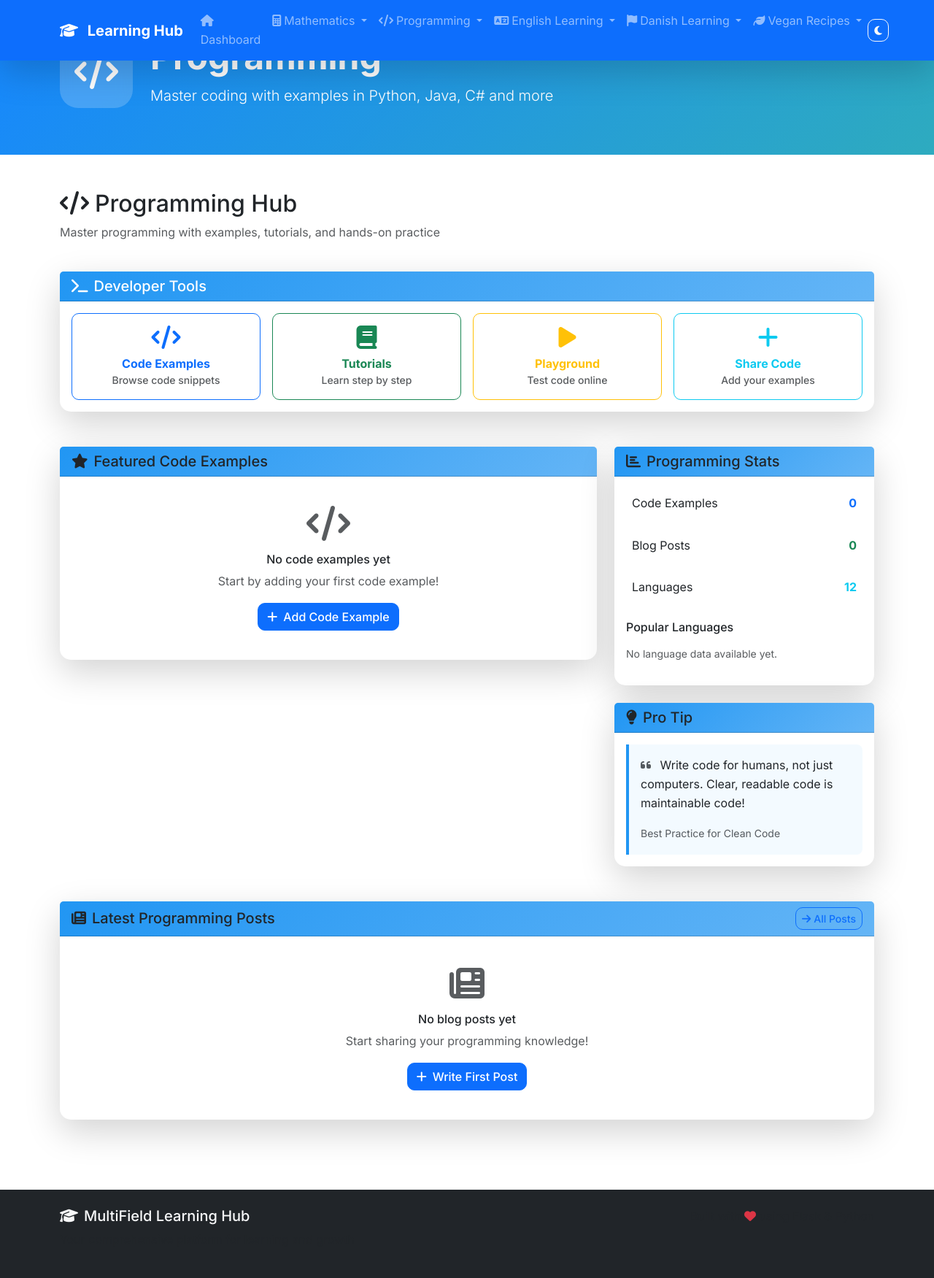
After one commit to davidgalfi/-MultiField-Learning-Hub, a Flask app: page /programming/ in a window 1280 px wide. The commit adds this page. Shown: the whole page at 73% size. Run offline with Flask 3, Linux system fonts and the light colour scheme.

Commit message:
Complete programming field with code playground, tutorials, and enhanced developer experience
feat: implement comprehensive programming blog with code examples, syntax highlighting, and interactive features

```diff
--- a/static/css/style.css
+++ b/static/css/style.css
@@ -884,3 +884,168 @@ body {
     0% { transform: rotate(0deg); }
     100% { transform: rotate(360deg); }
 }
+
+
+/* static/css/style.css - Add programming theme styles */
+
+/* Programming Theme Colors */
+:root {
+    --code-primary: #2196F3;
+    --code-secondary: #64B5F6;
+    --code-accent: #1976D2;
+    --code-bg: linear-gradient(135deg, #2196F3 0%, #64B5F6 100%);
+}
+
+/* Programming Theme Styles */
+.bg-gradient-code {
+    background: var(--code-bg) !important;
+}
+
+.code-example-card {
+    transition: all 0.3s ease;
+    cursor: pointer;
+}
+
+.code-example-card:hover {
+    transform: translateY(-5px);
+    box-shadow: 0 8px 25px rgba(0,0,0,0.15);
+}
+
+.code-preview {
+    position: relative;
+    overflow-x: auto;
+}
+
+.code-preview pre {
+    margin: 0;
+    border-radius: 6px;
+    font-family: 'Fira Code', 'Monaco', 'Consolas', monospace;
+    font-size: 12px;
+    line-height: 1.4;
+}
+
+/* Language Badge Colors */
+.badge {
+    font-size: 0.75rem;
+    padding: 0.375rem 0.75rem;
+}
+
+/* Like Button Animation */
+.like-btn {
+    transition: all 0.3s ease;
+}
+
+.like-btn.liked {
+    transform: scale(1.2);
+    color: #e74c3c;
+}
+
+.like-btn:hover {
+    transform: scale(1.1);
+}
+
+/* Programming Tip Styling */
+.programming-tip {
+    padding: 1rem;
+    border-left: 4px solid var(--code-primary);
+    background: rgba(33, 150, 243, 0.05);
+    border-radius: 0 8px 8px 0;
+}
+
+/* Code Playground Styles */
+.code-editor {
+    border: 2px solid #e9ecef;
+    border-radius: 8px;
+    background: #1e1e1e;
+    color: #d4d4d4;
+    font-family: 'Fira Code', monospace;
+    font-size: 14px;
+    line-height: 1.6;
+    padding: 1rem;
+    min-height: 300px;
+    resize: vertical;
+}
+
+.code-editor:focus {
+    border-color: var(--code-primary);
+    box-shadow: 0 0 0 0.2rem rgba(33, 150, 243, 0.25);
+    outline: none;
+}
+
+/* Language Distribution Progress */
+.progress {
+    border-radius: 10px;
+    overflow: hidden;
+}
+
+.progress-bar {
+    transition: width 0.8s ease;
+}
+
+/* Stats Animation */
+.stat-item {
+    transition: all 0.3s ease;
+    padding: 0.5rem;
+    border-radius: 6px;
+}
+
+.stat-item:hover {
+    background: rgba(33, 150, 243, 0.1);
+    transform: translateX(5px);
+}
+
+/* Mobile Responsiveness */
+@media (max-width: 768px) {
+    .code-preview pre {
+        font-size: 11px;
+        padding: 0.75rem;
+    }
+
+    .programming-tip {
+        padding: 0.75rem;
+    }
+
+    .code-example-card {
+        margin-bottom: 1rem;
+    }
+}
+
+/* Syntax Highlighting Enhancements */
+.language-python { color: #3776ab; }
+.language-javascript { color: #f7df1e; }
+.language-java { color: #ed8b00; }
+.language-csharp { color: #239120; }
+.language-cpp { color: #00599c; }
+.language-go { color: #00add8; }
+.language-rust { color: #000000; }
+.language-php { color: #777bb4; }
+.language-ruby { color: #cc342d; }
+.language-typescript { color: #3178c6; }
+
+/* Code Block Copy Button */
+.code-block-container {
+    position: relative;
+}
+
+.copy-code-btn {
+    position: absolute;
+    top: 10px;
+    right: 10px;
+    background: rgba(0,0,0,0.7);
+    color: white;
+    border: none;
+    border-radius: 4px;
+    padding: 0.25rem 0.5rem;
+    font-size: 0.75rem;
+    cursor: pointer;
+    opacity: 0;
+    transition: opacity 0.3s ease;
+}
+
+.code-block-container:hover .copy-code-btn {
+    opacity: 1;
+}
+
+.copy-code-btn:hover {
+    background: rgba(0,0,0,0.9);
+}
--- /dev/null
+++ b/templates/programming/index.html
@@ -0,0 +1,236 @@
+<!-- templates/programming/index.html -->
+{% extends "field_base.html" %}
+
+{% block title %}Programming - Learning Hub{% endblock %}
+
+{% block field_content %}
+<div class="row mb-4">
+    <div class="col">
+        <h2><i class="fas fa-code me-2"></i>Programming Hub</h2>
+        <p class="text-muted">Master programming with examples, tutorials, and hands-on practice</p>
+    </div>
+</div>
+
+<!-- Quick Actions -->
+<div class="row g-4 mb-5">
+    <div class="col-12" data-aos="fade-up">
+        <div class="card border-0 shadow-lg">
+            <div class="card-header bg-gradient-code text-white">
+                <h5 class="card-title mb-0">
+                    <i class="fas fa-terminal me-2"></i>Developer Tools
+                </h5>
+            </div>
+            <div class="card-body">
+                <div class="row g-3">
+                    <div class="col-md-3">
+                        <a href="{{ url_for('programming.examples') }}" class="btn btn-outline-primary w-100 h-100 py-3 text-decoration-none">
+                            <i class="fas fa-code fa-2x mb-2 d-block"></i>
+                            <strong>Code Examples</strong>
+                            <small class="d-block text-muted">Browse code snippets</small>
+                        </a>
+                    </div>
+                    <div class="col-md-3">
+                        <a href="{{ url_for('programming.tutorials') }}" class="btn btn-outline-success w-100 h-100 py-3 text-decoration-none">
+                            <i class="fas fa-book fa-2x mb-2 d-block"></i>
+                            <strong>Tutorials</strong>
+                            <small class="d-block text-muted">Learn step by step</small>
+                        </a>
+                    </div>
+                    <div class="col-md-3">
+                        <a href="{{ url_for('programming.code_playground') }}" class="btn btn-outline-warning w-100 h-100 py-3 text-decoration-none">
+                            <i class="fas fa-play fa-2x mb-2 d-block"></i>
+                            <strong>Playground</strong>
+                            <small class="d-block text-muted">Test code online</small>
+                        </a>
+                    </div>
+                    <div class="col-md-3">
+                        <a href="{{ url_for('programming.create_example_form') }}" class="btn btn-outline-info w-100 h-100 py-3 text-decoration-none">
+                            <i class="fas fa-plus fa-2x mb-2 d-block"></i>
+                            <strong>Share Code</strong>
+                            <small class="d-block text-muted">Add your examples</small>
+                        </a>
+                    </div>
+                </div>
+            </div>
+        </div>
+    </div>
+</div>
+
+<!-- Stats and Overview -->
+<div class="row g-4 mb-5">
+    <div class="col-lg-8" data-aos="fade-right">
+        <div class="card border-0 shadow-lg">
+            <div class="card-header">
+                <h5 class="card-title mb-0">
+                    <i class="fas fa-star me-2"></i>Featured Code Examples
+                </h5>
+            </div>
+            <div class="card-body">
+                {% if recent_examples %}
+                <div class="row g-3">
+                    {% for example in recent_examples %}
+                    <div class="col-md-6">
+                        <div class="code-example-card card h-100 border-0 bg-light">
+                            <div class="card-body">
+                                <div class="d-flex justify-content-between align-items-start mb-2">
+                                    <span class="badge bg-primary">
+                                        {{ example.language.title() }}
+                                    </span>
+                                    <div class="d-flex align-items-center">
+                                        <i class="fas fa-heart text-danger me-1"></i>
+                                        <small>{{ example.likes or 0 }}</small>
+                                    </div>
+                                </div>
+                                <h6 class="card-title">{{ example.title }}</h6>
+                                <p class="card-text text-muted small">{{ (example.description or '')[:80] }}...</p>
+
+                                <!-- Code Preview -->
+                                <div class="code-preview mb-2">
+                                    <pre class="bg-dark text-light p-2 rounded small"><code>{{ (example.code or '')[:100] }}{% if (example.code or '')|length > 100 %}...{% endif %}</code></pre>
+                                </div>
+
+                                <div class="d-flex justify-content-between align-items-center">
+                                    <small class="text-muted">{{ example.created_at.strftime('%b %d') if example.created_at else 'Recent' }}</small>
+                                    <a href="{{ url_for('programming.example_detail', example_id=example.id) }}"
+                                       class="btn btn-sm btn-outline-primary">
+                                        <i class="fas fa-eye me-1"></i>View Code
+                                    </a>
+                                </div>
+                            </div>
+                        </div>
+                    </div>
+                    {% endfor %}
+                </div>
+                {% else %}
+                <div class="text-center py-4">
+                    <i class="fas fa-code fa-3x text-muted mb-3"></i>
+                    <h6>No code examples yet</h6>
+                    <p class="text-muted">Start by adding your first code example!</p>
+                    <a href="{{ url_for('programming.create_example_form') }}" class="btn btn-primary">
+                        <i class="fas fa-plus me-2"></i>Add Code Example
+                    </a>
+                </div>
+                {% endif %}
+            </div>
+        </div>
+    </div>
+
+    <div class="col-lg-4" data-aos="fade-left">
+        <!-- Programming Stats -->
+        <div class="card border-0 shadow-lg mb-4">
+            <div class="card-header">
+                <h5 class="card-title mb-0">
+                    <i class="fas fa-chart-bar me-2"></i>Programming Stats
+                </h5>
+            </div>
+            <div class="card-body">
+                <div class="stats-grid">
+                    <div class="stat-item mb-3">
+                        <div class="d-flex justify-content-between">
+                            <span>Code Examples</span>
+                            <strong class="text-primary">{{ stats.total_examples }}</strong>
+                        </div>
+                    </div>
+                    <div class="stat-item mb-3">
+                        <div class="d-flex justify-content-between">
+                            <span>Blog Posts</span>
+                            <strong class="text-success">{{ stats.total_posts }}</strong>
+                        </div>
+                    </div>
+                    <div class="stat-item mb-3">
+                        <div class="d-flex justify-content-between">
+                            <span>Languages</span>
+                            <strong class="text-info">{{ stats.languages|length }}</strong>
+                        </div>
+                    </div>
+                </div>
+
+                <!-- Language Distribution -->
+                <h6 class="mt-4 mb-3">Popular Languages</h6>
+                {% for language, count in stats.language_distribution[:5] %}
+                    <div class="d-flex justify-content-between align-items-center mb-2">
+                        <span class="small">{{ language.title() }}</span>
+                        <div class="d-flex align-items-center">
+                            <div class="progress" style="width: 60px; height: 8px;">
+                                <div class="progress-bar bg-primary" style="width: {{ (count / (stats.total_examples or 1) * 100)|round|int }}%"></div>
+                            </div>
+                            <span class="small text-muted ms-2">{{ count }}</span>
+                        </div>
+                    </div>
+                {% else %}
+                    <p class="small text-muted">No language data available yet.</p>
+                {% endfor %}
+            </div>
+        </div>
+
+        <!-- Programming Tip -->
+        <div class="card border-0 shadow-lg">
+            <div class="card-header">
+                <h5 class="card-title mb-0">
+                    <i class="fas fa-lightbulb me-2"></i>Pro Tip
+                </h5>
+            </div>
+            <div class="card-body">
+                <div class="programming-tip">
+                    <p class="mb-3">
+                        <i class="fas fa-quote-left text-muted me-2"></i>
+                        Write code for humans, not just computers. Clear, readable code is maintainable code!
+                    </p>
+                    <small class="text-muted">Best Practice for Clean Code</small>
+                </div>
+            </div>
+        </div>
+    </div>
+</div>
+
+<!-- Recent Blog Posts -->
+<div class="row g-4">
+    <div class="col-12" data-aos="fade-up">
+        <div class="card border-0 shadow-lg">
+            <div class="card-header d-flex justify-content-between align-items-center">
+                <h5 class="card-title mb-0">
+                    <i class="fas fa-newspaper me-2"></i>Latest Programming Posts
+                </h5>
+                <a href="{{ url_for('programming.blog_posts') }}" class="btn btn-sm btn-outline-primary">
+                    <i class="fas fa-arrow-right me-1"></i>All Posts
+                </a>
+            </div>
+            <div class="card-body">
+                {% if recent_posts %}
+                <div class="row g-3">
+                    {% for post in recent_posts %}
+                    <div class="col-md-4">
+                        <div class="card h-100 border-0 bg-light">
+                            <div class="card-body">
+                                <h6 class="card-title">
+                                    <a href="{{ url_for('programming.blog_post_detail', post_id=post.id) }}" class="text-decoration-none">
+                                        {{ post.title }}
+                                    </a>
+                                </h6>
+                                {% if post.excerpt %}
+                                <p class="card-text small text-muted">{{ post.excerpt[:100] }}...</p>
+                                {% endif %}
+                                <div class="d-flex justify-content-between align-items-center">
+                                    <small class="text-muted">{{ post.author or 'Admin' }}</small>
+                                    <small class="text-muted">{{ post.created_at.strftime('%b %d') if post.created_at else 'Recent' }}</small>
+                                </div>
+                            </div>
+                        </div>
+                    </div>
+                    {% endfor %}
+                </div>
+                {% else %}
+                <div class="text-center py-4">
+                    <i class="fas fa-newspaper fa-3x text-muted mb-3"></i>
+                    <h6>No blog posts yet</h6>
+                    <p class="text-muted">Start sharing your programming knowledge!</p>
+                    <a href="{{ url_for('programming.create_blog_post_form') }}" class="btn btn-primary">
+                        <i class="fas fa-plus me-2"></i>Write First Post
+                    </a>
+                </div>
+                {% endif %}
+            </div>
+        </div>
+    </div>
+</div>
+{% endblock %}
```
Also changed, not shown: fields/programming.py (+184 -37 lines).
